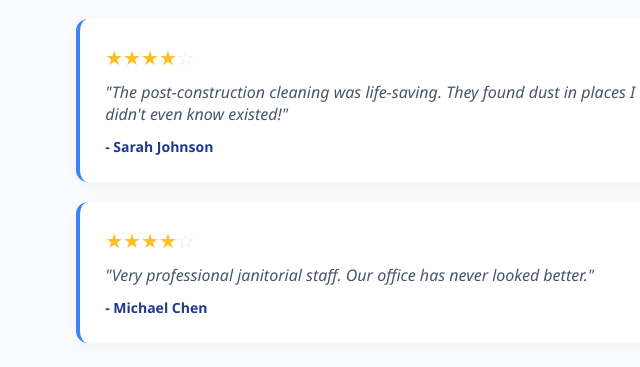
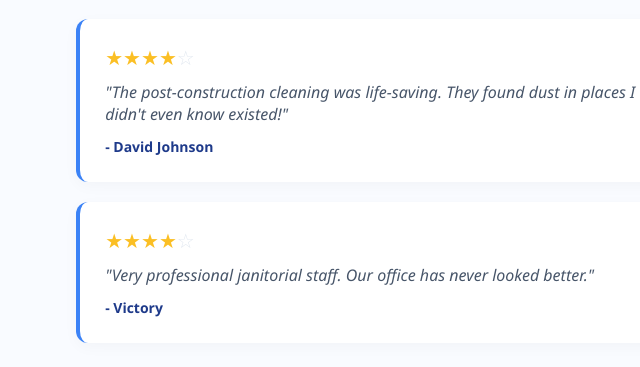
Before and after one commit to DavetheDeveloper-org/Cleaning-Project-, a plain HTML site: page index.html in a window 1280 px wide. Shown: the part 1765-2132 px from the top of the page, 80-720 px from the left. Drawn offline with Linux system fonts and the light colour scheme.

Commit message:
review 2

```diff
--- a/index.html
+++ b/index.html
@@ -99,12 +99,12 @@
                         <div class="review-card">
                             <div class="stars">★★★★<span>☆</span></div>
                             <p>"The post-construction cleaning was life-saving. They found dust in places I didn't even know existed!"</p>
-                            <span class="client-name">- Sarah Johnson</span>
+                            <span class="client-name">- David Johnson</span>
                         </div>
                         <div class="review-card">
                             <div class="stars">★★★★<span>☆</span></div>
                             <p>"Very professional janitorial staff. Our office has never looked better."</p>
-                            <span class="client-name">- Michael Chen</span>
+                            <span class="client-name">- Victory</span>
                         </div>
                     </div>
                 </div>
```
